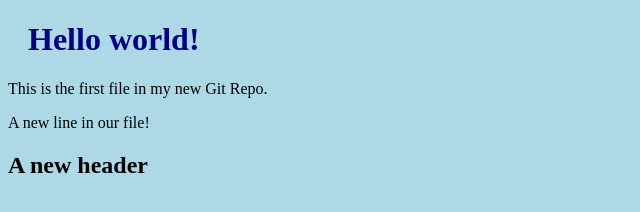
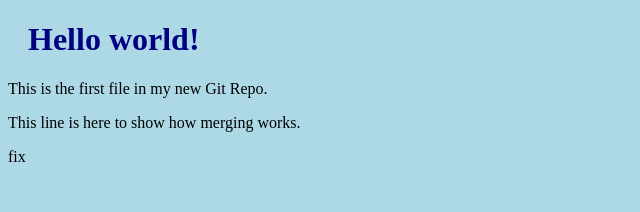
Before and after one commit to BuiThanhLuan/hello-world, a plain HTML site: page index.html in a window 1280 px wide. Shown: the whole page, without its empty margins (0-640 px from the left). Drawn offline with Linux system fonts and the light colour scheme.

Commit message:
emergency-fix

```diff
--- a/index.html
+++ b/index.html
@@ -8,9 +8,8 @@
 
 <h1>Hello world!</h1>
 <p>This is the first file in my new Git Repo.</p>
-<p>A new line in our file!</p>
-
-<h2>A new header</h2>
+<p>This line is here to show how merging works.</p>
+<p>fix</p>
 
 </body>
 </html>
```
